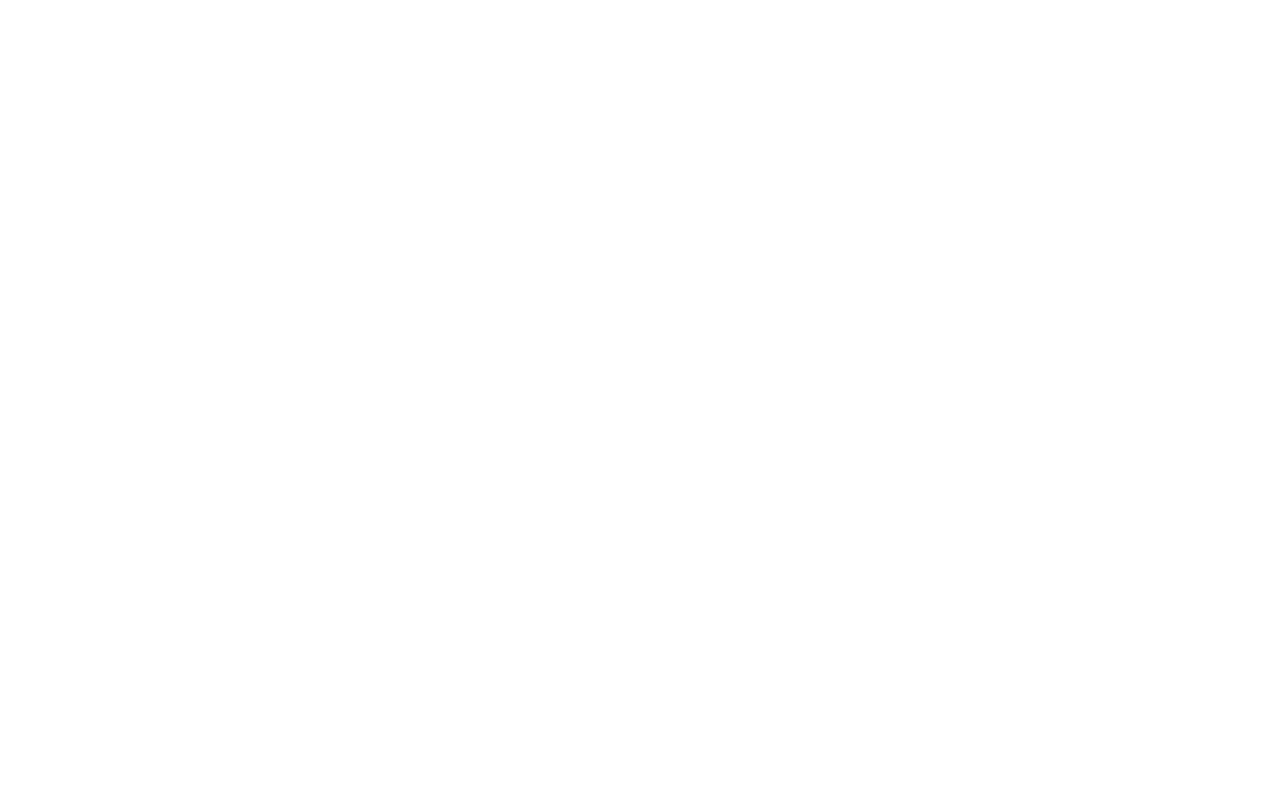
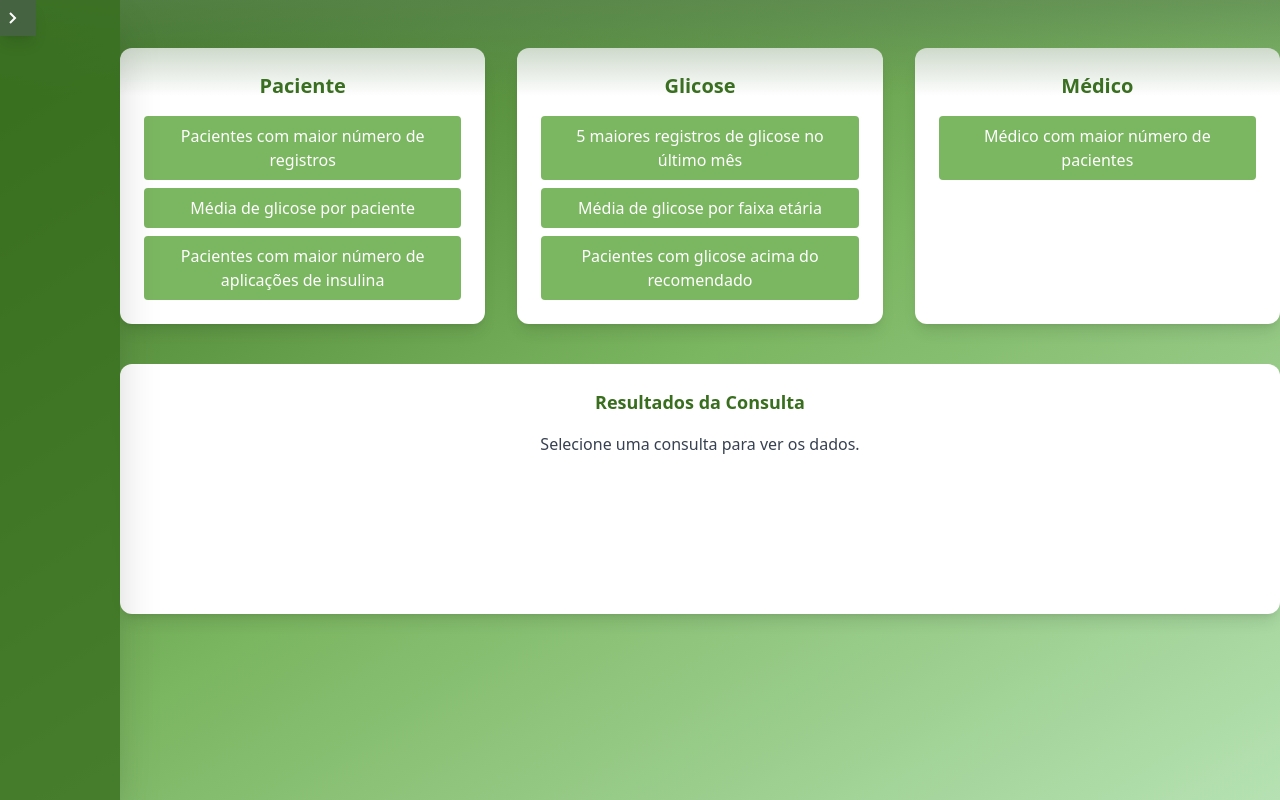
Before and after one commit to Yan-Reule/InsulogWebDefinitive, a React (Vite) app: page /consulta in a window 1280 px wide. Before the commit this address had no page. Built offline with nearby package versions, Linux system fonts and the light colour scheme.

Commit message:
consultas

```diff
--- a/src/main.tsx
+++ b/src/main.tsx
@@ -12,6 +12,7 @@
 import PrescricaoPaciente from "./telas/prescricao/index.tsx";
 import CadMedico from "./telas/cadastrarMedico/index.tsx";
 import { ToastContainer } from "react-toastify";
+import Consultas from "./telas/consultas/index.tsx";
 
 createRoot(document.getElementById("root")!).render(
   <StrictMode>
@@ -25,6 +26,7 @@
         <Route path="/dadosPaciente/:id" element={<DadosPaciente />} />
         <Route path="/cadastroPaciente" element={<CadastroPaciente />} />
         <Route path="/prescricaoPaciente" element={<PrescricaoPaciente />} />
+        <Route path="/consulta" element={<Consultas />} />
       </Routes>
     </BrowserRouter>
     <ToastContainer
--- /dev/null
+++ b/src/telas/consultas/index.tsx
@@ -0,0 +1,67 @@
+import { useState, useEffect } from "react";
+import { BiArrowBack } from "react-icons/bi";
+import { useNavigate } from "react-router-dom";
+import BarraLateral from "../../componentes/menuBar";
+
+function Consultas() {
+  const navigate = useNavigate();
+
+  return (
+    <div className="flex min-h-screen bg-gradient-to-br from-[#386e1e] via-[#7bb661] to-[#b6e2b3]">
+      <div className="absolute top-0 left-0 w-full h-48 bg-gradient-to-b from-[#5C8354]/60 via-transparent to-transparent pointer-events-none z-0" />
+      {/* Barra lateral fixa */}
+      <div className="w-[200px] min-h-screen bg-[#386e1e]/80 shadow-2xl z-50">
+        <BarraLateral />
+      </div>
+      {/* Conteúdo principal */}
+      <div className="flex-1 flex flex-col items-center justify-start mt-12">
+        <div className="flex flex-col items-center w-full">
+          <div className="flex gap-8 justify-center w-full mb-10" id="consultas-colunas">
+            {/* Coluna Paciente */}
+            <div className="bg-white rounded-xl shadow-lg p-6 flex flex-col items-center min-w-[220px]">
+              <h2 className="text-xl font-bold text-[#386e1e] mb-4">Paciente</h2>
+              <button className="w-full mb-2 px-4 py-2 bg-[#7bb661] text-white rounded hover:bg-[#386e1e] transition whitespace-normal max-w-xs">
+                Pacientes com maior número de registros
+              </button>
+              <button className="w-full mb-2 px-4 py-2 bg-[#7bb661] text-white rounded hover:bg-[#386e1e] transition whitespace-normal max-w-xs">
+                Média de glicose por paciente
+              </button>
+              <button className="w-full px-4 py-2 bg-[#7bb661] text-white rounded hover:bg-[#386e1e] transition whitespace-normal max-w-xs">
+                Pacientes com maior número de aplicações de insulina
+              </button>
+            </div>
+            {/* Coluna Glicose */}
+            <div className="bg-white rounded-xl shadow-lg p-6 flex flex-col items-center min-w-[220px]">
+              <h2 className="text-xl font-bold text-[#386e1e] mb-4">Glicose</h2>
+              <button className="w-full mb-2 px-4 py-2 bg-[#7bb661] text-white rounded hover:bg-[#386e1e] transition whitespace-normal max-w-xs">
+                5 maiores registros de glicose no último mês
+              </button>
+              <button className="w-full mb-2 px-4 py-2 bg-[#7bb661] text-white rounded hover:bg-[#386e1e] transition whitespace-normal max-w-xs">
+                Média de glicose por faixa etária
+              </button>
+              <button className="w-full px-4 py-2 bg-[#7bb661] text-white rounded hover:bg-[#386e1e] transition whitespace-normal max-w-xs">
+                Pacientes com glicose acima do recomendado
+              </button>
+            </div>
+            {/* Coluna Médico */}
+            <div className="bg-white rounded-xl shadow-lg p-6 flex flex-col items-center min-w-[220px]">
+              <h2 className="text-xl font-bold text-[#386e1e] mb-4">Médico</h2>
+              <button className="w-full mb-2 px-4 py-2 bg-[#7bb661] text-white rounded hover:bg-[#386e1e] transition whitespace-normal max-w-xs">
+                Médico com maior número de pacientes
+              </button>
+            </div>
+          </div>
+          {/* Área de resultados das consultas */}
+          <div className="bg-white rounded-xl shadow-lg p-6 min-h-[250px] w-[1160px] max-w-full flex flex-col items-center">
+            <h3 className="text-lg font-semibold text-[#386e1e] mb-4">Resultados da Consulta</h3>
+            <div className="w-full text-gray-700 text-center">
+              Selecione uma consulta para ver os dados.
+            </div>
+          </div>
+        </div>
+      </div>
+    </div>
+  );
+}
+
+export default Consultas;
```
Also changed, not shown: 1 other file (tests, documents, lock files or other folders).
